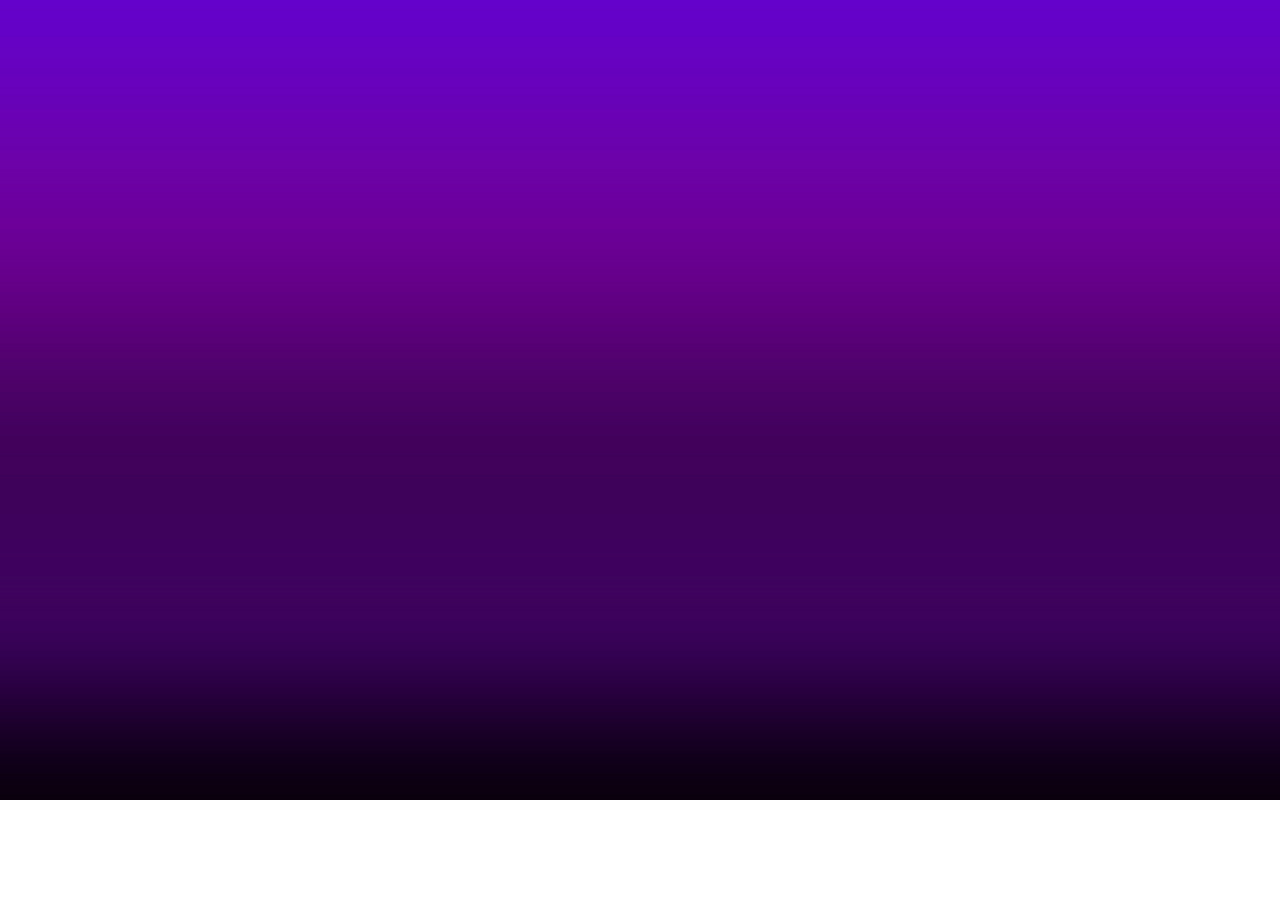
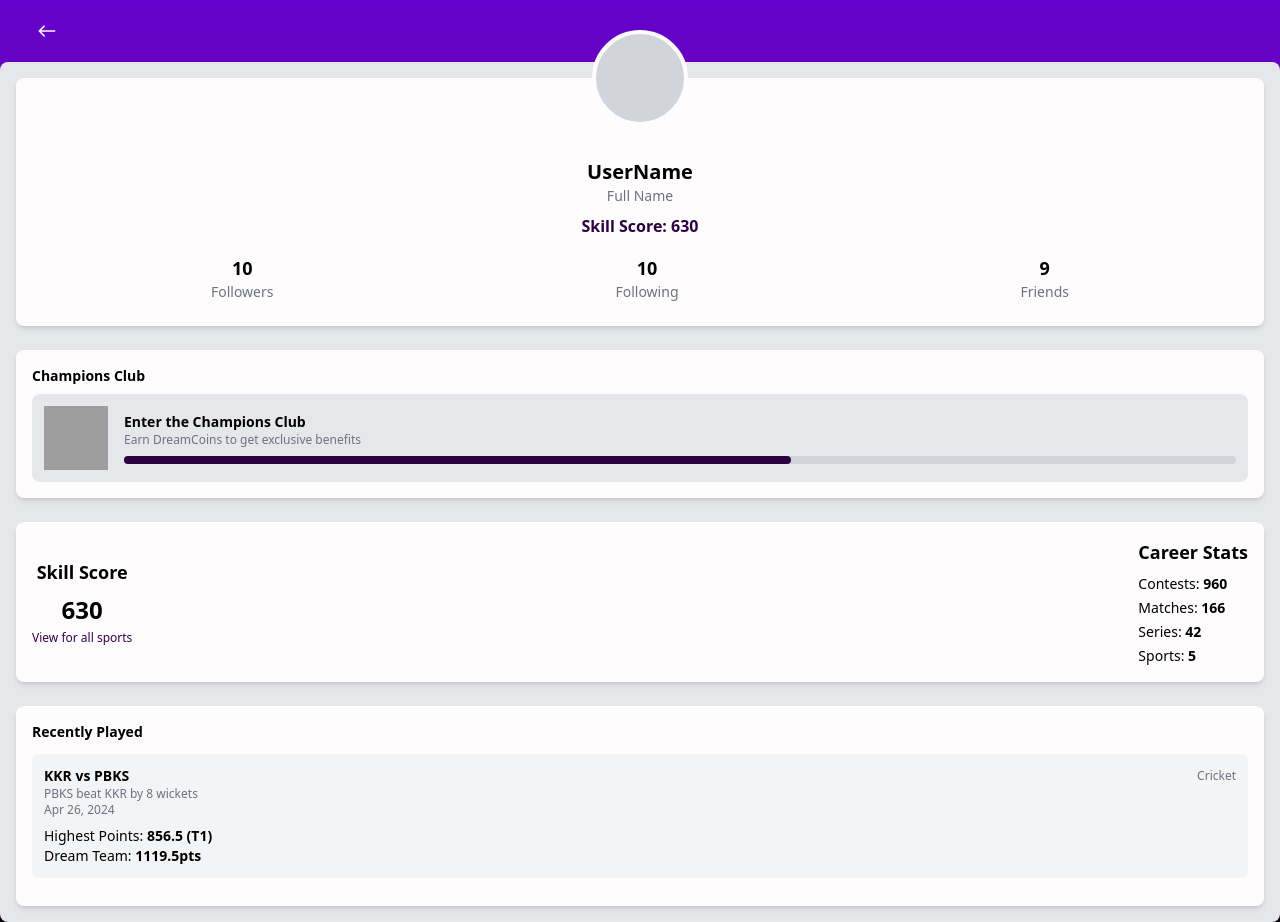
Before and after one commit to JithuPrabhakar/cric-pool, a React (Vite) app: page /profile in a window 1280 px wide. Before the commit this address had no page. Before the commit the page ends 800 px from the top, so only its background shows below. Built offline with nearby package versions, Linux system fonts and the light colour scheme; grey boxes are pictures that could not be loaded.

Commit message:
sets up profile page

```diff
--- a/src/App.jsx
+++ b/src/App.jsx
@@ -18,6 +18,7 @@ import background from './assets/background.jpg'
 import EnterOtp from './pages/EnterOtp'
 import EnterName from './pages/EnterName'
 import GetStarted from './pages/GetStarted'
+import Profile from './pages/Profile'
 
 function App() {
   return (
@@ -35,7 +36,7 @@ function App() {
           <Route path='/create-team' element={<CreateTeam />} />
           <Route path='/signup' element={<Register />} />
           <Route path='/login' element={<Login />} />
-          <Route path='/humans' element={<Devs />} />
+          <Route path='/profile' element={<Profile />} />
           <Route path='/forgot-password' element={<ForgotPassword />} />
           <Route path='/enter-otp' element={<EnterOtp />} />
           <Route path='/enter-name' element={<EnterName />} />
@@ -48,6 +49,7 @@ function App() {
             element={<WinningCashDetails />}
           />
           <Route path='/stats' element={<Stats />} />
+          <Route path='/humans' element={<Devs />} />
         </Routes>
       </div>
     </Router>
--- a/src/pages/Profile.jsx
+++ b/src/pages/Profile.jsx
@@ -1,17 +1,123 @@
-import { NavLink } from 'react-router-dom'
+import Header from '../components/Login-Signup/Header'
 
 const Profile = () => {
   return (
-    <div className='p-4 bg-gray-100 min-h-screen'>
-      <h1 className='text-xl font-bold mb-6'>My Profile</h1>
-      <div className='bg-white rounded-md shadow p-4 mb-6'>
-        <p className='text-sm font-semibold'>Name: John Doe</p>
-        <p className='text-sm font-semibold'>Email: johndoe@example.com</p>
-        <p className='text-sm font-semibold'>Phone: +91-9876543210</p>
+    <div className='min-h-screen'>
+      {/* Header */}
+      <Header title={''} />
+
+      {/* Profile Section */}
+      <div className='p-4 bg-gray-200 rounded-lg'>
+        {/* Profile Info */}
+        <div className='bg-white rounded-lg shadow-md p-6 relative'>
+          {/* Profile Image */}
+          <div className='absolute -top-12 left-1/2 transform -translate-x-1/2 w-24 h-24 bg-gray-300 rounded-full border-4 border-white'>
+            {/* Add Profile Picture */}
+          </div>
+          {/* Profile Details */}
+          <div className='mt-14 text-center'>
+            <h2 className='text-xl font-bold'>UserName</h2>
+            <p className='text-sm text-gray-500'>Full Name</p>
+            <p className='mt-2 font-semibold text-primary-600'>
+              Skill Score: 630
+            </p>
+          </div>
+          {/* Followers and Friends */}
+          <div className='mt-4 flex justify-around text-center'>
+            <div>
+              <p className='text-lg font-bold'>10</p>
+              <p className='text-sm text-gray-500'>Followers</p>
+            </div>
+            <div>
+              <p className='text-lg font-bold'>10</p>
+              <p className='text-sm text-gray-500'>Following</p>
+            </div>
+            <div>
+              <p className='text-lg font-bold'>9</p>
+              <p className='text-sm text-gray-500'>Friends</p>
+            </div>
+          </div>
+        </div>
+
+        {/* Champions Club Section */}
+        <div className='bg-white rounded-lg shadow-md p-4 mt-6'>
+          <h3 className='text-sm font-bold mb-2'>Champions Club</h3>
+          <div className='bg-gray-200 rounded-lg p-3 flex items-center'>
+            <img
+              src='/path/to/legend-image.png'
+              alt='Champions Club'
+              className='w-16 h-16'
+            />
+            <div className='ml-4 flex-1'>
+              <p className='text-sm font-semibold'>Enter the Champions Club</p>
+              <p className='text-xs text-gray-500'>
+                Earn DreamCoins to get exclusive benefits
+              </p>
+              <div className='mt-2 bg-gray-300 rounded-full h-2 w-full'>
+                <div
+                  className='bg-primary-600 h-2 rounded-full'
+                  style={{ width: '60%' }}
+                ></div>
+              </div>
+            </div>
+          </div>
+        </div>
+
+        {/* Skill Score and Career Stats */}
+        <div className='bg-white rounded-lg shadow-md p-4 mt-6'>
+          <div className='flex justify-between items-center'>
+            {/* Skill Score */}
+            <div className='text-center'>
+              <h4 className='text-lg font-bold'>Skill Score</h4>
+              <div className='text-2xl font-extrabold mt-2'>630</div>
+              <p className='text-xs text-primary-500 mt-1'>
+                View for all sports
+              </p>
+            </div>
+            {/* Career Stats */}
+            <div>
+              <h4 className='text-lg font-bold'>Career Stats</h4>
+              <div className='mt-2 space-y-1'>
+                <p className='text-sm'>
+                  Contests: <span className='font-semibold'>960</span>
+                </p>
+                <p className='text-sm'>
+                  Matches: <span className='font-semibold'>166</span>
+                </p>
+                <p className='text-sm'>
+                  Series: <span className='font-semibold'>42</span>
+                </p>
+                <p className='text-sm'>
+                  Sports: <span className='font-semibold'>5</span>
+                </p>
+              </div>
+            </div>
+          </div>
+        </div>
+
+        {/* Recently Played */}
+        <div className='bg-white rounded-lg shadow-md p-4 mt-6'>
+          <h3 className='text-sm font-bold mb-3'>Recently Played</h3>
+          {/* Match Card */}
+          <div className='bg-gray-100 rounded-md p-3 mb-3'>
+            <div className='flex justify-between items-center'>
+              <h4 className='text-sm font-bold'>KKR vs PBKS</h4>
+              <p className='text-xs text-gray-500'>Cricket</p>
+            </div>
+            <p className='text-xs text-gray-500'>PBKS beat KKR by 8 wickets</p>
+            <p className='text-xs text-gray-500'>Apr 26, 2024</p>
+            <div className='mt-2 text-sm'>
+              <p>
+                Highest Points:{' '}
+                <span className='font-semibold'>856.5 (T1)</span>
+              </p>
+              <p>
+                Dream Team: <span className='font-semibold'>1119.5pts</span>
+              </p>
+            </div>
+          </div>
+        </div>
       </div>
-      <button className='bg-primary-500 text-white py-2 w-full rounded-md font-semibold hover:bg-primary-600'>
-        <NavLink to='/edit-profile'>Edit Profile</NavLink>
-      </button>
     </div>
   )
 }
```
